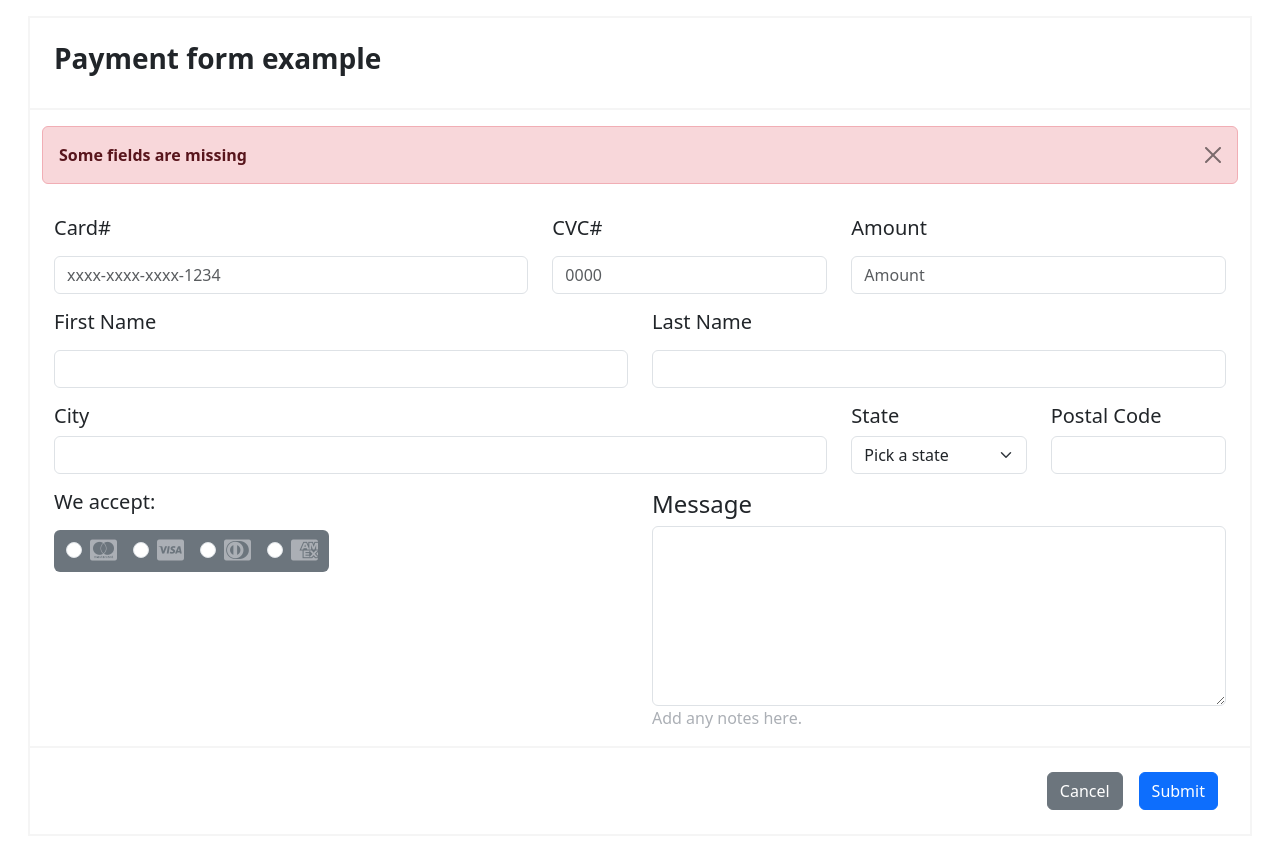
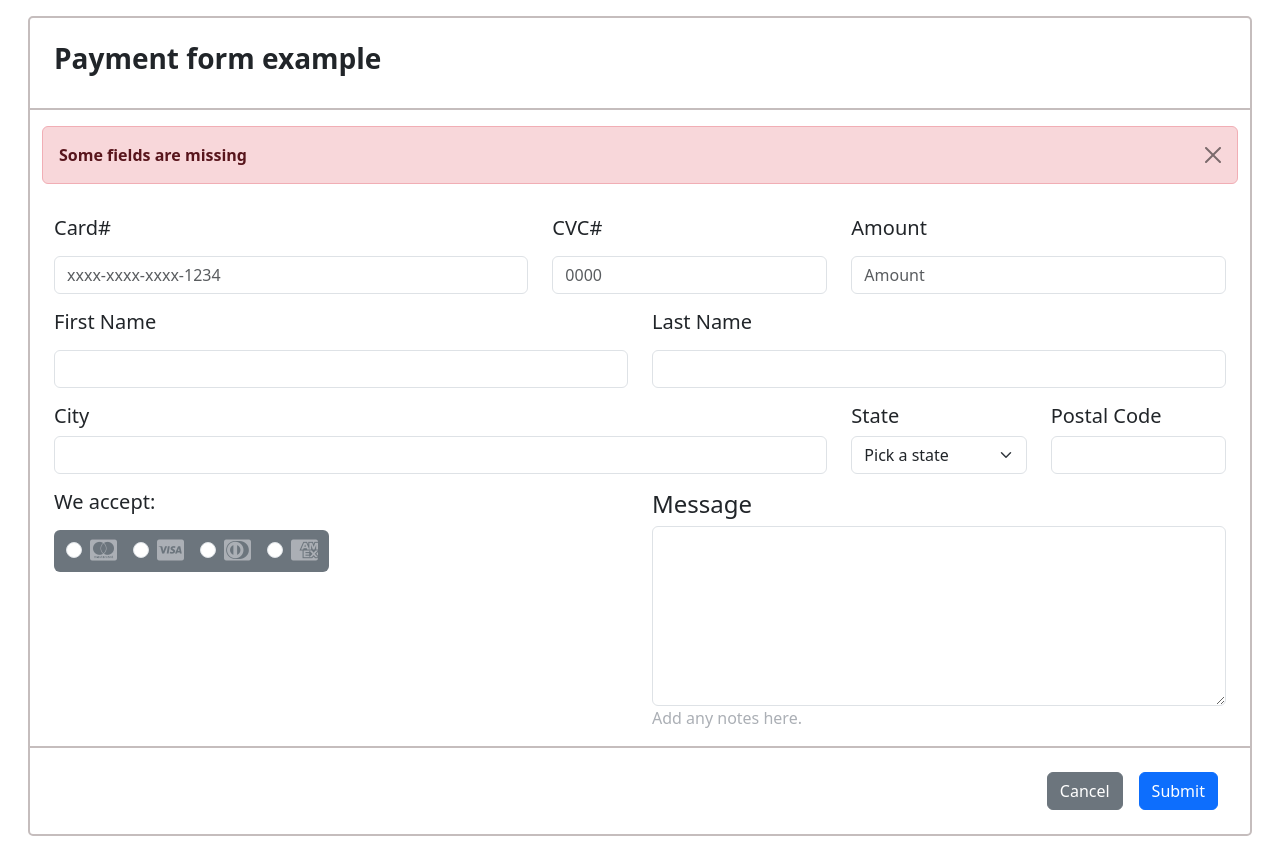
Before and after one commit to 4GeeksAcademy/html5_form_argelio, a plain HTML site: page index.html in a window 1280 px wide. Drawn offline with nearby package versions, Linux system fonts and the light colour scheme.

Commit message:
added a greyer border color and adjusted margin of the container

```diff
--- a/index.html
+++ b/index.html
@@ -15,8 +15,8 @@
 </style>
 <body>
     <div class="container-fluid justify-content-center" >
-        <form action="https://www.google.com" class="row mt-3 mx-3 d-flex justify-content-center" method="get" style="border: 2px solid whitesmoke;">
-            <div class="row" style="border-bottom: 2px solid whitesmoke">
+        <form action="https://www.google.com" class="row my-3 mx-3 d-flex justify-content-center" method="get" style="border: 2px solid rgb(197, 189, 189); border-radius: 5px;">
+            <div class="row" style="border-bottom: 2px solid rgb(197, 189, 189)">
                 <legend class="my-4"><h3><strong>Payment form example</strong></h3></legend>
             </div>
             <div class="row">
@@ -113,7 +113,7 @@
                     </div>
                 </fieldset>
             </div>
-            <div class="row" style="border-top: 2px solid whitesmoke;">
+            <div class="row" style="border-top: 2px solid rgb(197, 189, 189);">
                 <div class="container d-flex justify-content-end">
                     <div class="btn btn-secondary mx-2 my-4">Cancel</div>
                     <input type="submit" class="btn btn-primary mx-2 my-4" placeholder="Send"></input>
```
